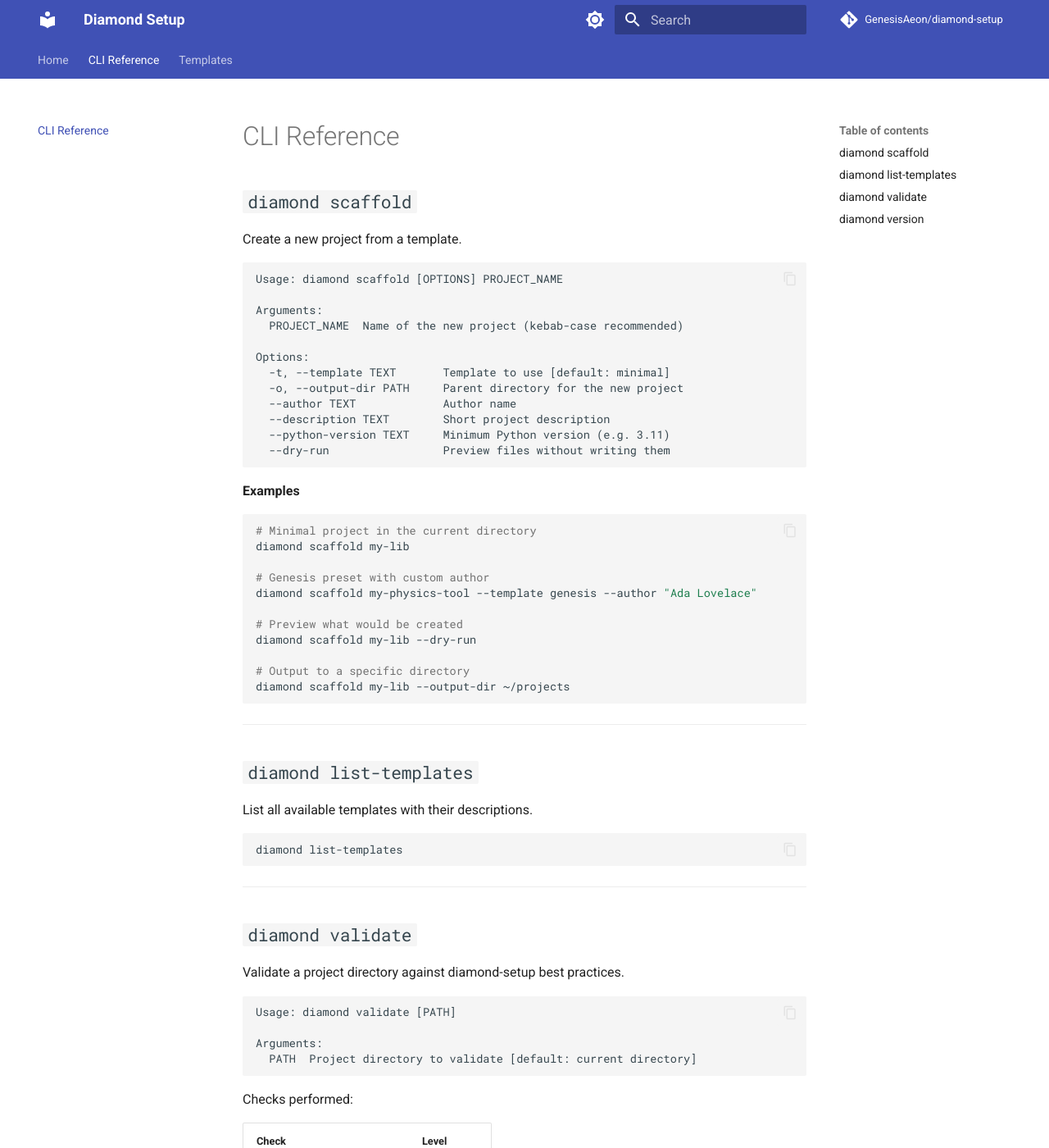
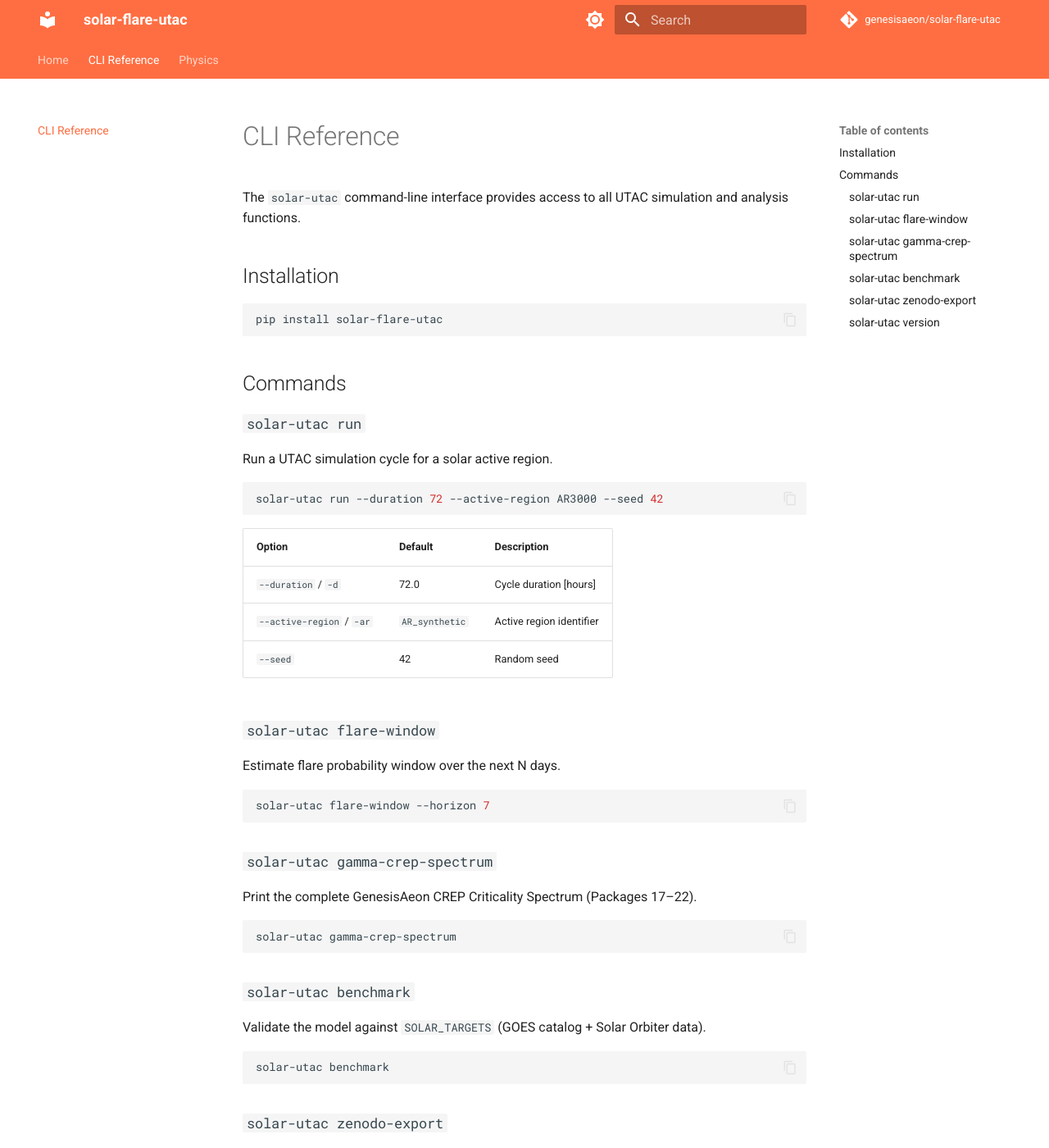
Before and after one commit to GenesisAeon/solar-flare-utac, an MkDocs documentation site: the page built from docs/cli.md, in a window 1280 px wide and 1400 px high. Shown: the whole window at 82% size. Built offline with MkDocs 1.6.1 and Material for MkDocs 9.7.7, drawn with Linux system fonts in a browser that asks for light colours; comment, search, counter and statistics services are not loaded; some of the changed text lies outside the part shown.

Commit message:
fix: resolve all CI failures (ruff, Python 3.10, mkdocs)
Ruff (25 errors → 0):
- Remove unused genesis-os symbol imports; replace with
  importlib.util.find_spec probe (_GENESIS_AVAILABLE) in system.py and
  crep_solar.py to eliminate 6 F401 errors
- Remove unused imports across active_region, benchmark, geomagnetic,
  reconnection, goes_loader (auto-fixed by ruff --fix)
- Fix import sort order (I001), datetime.UTC alias (UP017),
  zip strict=False (B905), unused variable h_before (F841)
- Remove empty TYPE_CHECKING block in goes_loader.py

Python version:
- Remove Python 3.10 from CI test matrix (requires-python = ">=3.11")

Docs / mkdocs:
- Replace diamond-setup docs with solar-flare-utac content
  (index.md, cli.md, new physics.md; remove templates.md)
- Update mkdocs.yml site name, nav, and colour scheme
- Install dev + docs extras in CI docs job: pip install -e ".[dev,docs]"

All checks: ruff OK, 67 tests passed.

https://claude.ai/code/session_01UNspPnrTGDuSbB7Eq5xcsV

````diff
--- a/docs/cli.md
+++ b/docs/cli.md
@@ -1,88 +1,66 @@
 # CLI Reference
 
-## `diamond scaffold`
+The `solar-utac` command-line interface provides access to all UTAC simulation
+and analysis functions.
 
-Create a new project from a template.
+## Installation
 
-```
-Usage: diamond scaffold [OPTIONS] PROJECT_NAME
-
-Arguments:
-  PROJECT_NAME  Name of the new project (kebab-case recommended)
-
-Options:
-  -t, --template TEXT       Template to use [default: minimal]
-  -o, --output-dir PATH     Parent directory for the new project
-  --author TEXT             Author name
-  --description TEXT        Short project description
-  --python-version TEXT     Minimum Python version (e.g. 3.11)
-  --dry-run                 Preview files without writing them
+```bash
+pip install solar-flare-utac
 ```
 
-**Examples**
+## Commands
+
+### `solar-utac run`
+
+Run a UTAC simulation cycle for a solar active region.
 
 ```bash
-# Minimal project in the current directory
-diamond scaffold my-lib
-
-# Genesis preset with custom author
-diamond scaffold my-physics-tool --template genesis --author "Ada Lovelace"
-
-# Preview what would be created
-diamond scaffold my-lib --dry-run
-
-# Output to a specific directory
-diamond scaffold my-lib --output-dir ~/projects
+solar-utac run --duration 72 --active-region AR3000 --seed 42
 ```
 
----
+| Option | Default | Description |
+|---|---|---|
+| `--duration` / `-d` | 72.0 | Cycle duration [hours] |
+| `--active-region` / `-ar` | `AR_synthetic` | Active region identifier |
+| `--seed` | 42 | Random seed |
 
-## `diamond list-templates`
+### `solar-utac flare-window`
 
-List all available templates with their descriptions.
+Estimate flare probability window over the next N days.
 
 ```bash
-diamond list-templates
+solar-utac flare-window --horizon 7
 ```
 
----
+### `solar-utac gamma-crep-spectrum`
 
-## `diamond validate`
+Print the complete GenesisAeon CREP Criticality Spectrum (Packages 17–22).
 
-Validate a project directory against diamond-setup best practices.
-
-```
-Usage: diamond validate [PATH]
-
-Arguments:
-  PATH  Project directory to validate [default: current directory]
+```bash
+solar-utac gamma-crep-spectrum
 ```
 
-Checks performed:
+### `solar-utac benchmark`
 
-| Check | Level |
-|-------|-------|
-| `pyproject.toml` present | **Error** |
-| `src/` layout present | Warning |
-| `tests/` directory present | Warning |
-| `.github/workflows/` present | Warning |
-| `README.md` present | Warning |
-| `.gitignore` present | Warning |
+Validate the model against `SOLAR_TARGETS` (GOES catalog + Solar Orbiter data).
 
 ```bash
-# Validate the current directory
-diamond validate
-
-# Validate a specific project
-diamond validate path/to/my-project
+solar-utac benchmark
 ```
 
----
+### `solar-utac zenodo-export`
 
-## `diamond version`
-
-Print the installed version.
+Export a Zenodo-compatible metadata record to stdout.
 
 ```bash
-diamond version
+solar-utac zenodo-export > record.json
 ```
+
+### `solar-utac version`
+
+Show the installed version.
+
+```bash
+solar-utac version
+```
--- a/mkdocs.yml
+++ b/mkdocs.yml
@@ -1,23 +1,23 @@
-site_name: Diamond Setup
-site_description: Universal Python project scaffold — generate professional project skeletons in seconds
-site_author: GenesisAeon
-repo_url: https://github.com/GenesisAeon/diamond-setup
-repo_name: GenesisAeon/diamond-setup
+site_name: solar-flare-utac
+site_description: Solar flare magnetic avalanche threshold — GenesisAeon Package 21
+site_author: Johann Römer / MOR Research Collective
+repo_url: https://github.com/genesisaeon/solar-flare-utac
+repo_name: genesisaeon/solar-flare-utac
 
 theme:
   name: material
   palette:
     - media: "(prefers-color-scheme: light)"
       scheme: default
-      primary: indigo
-      accent: indigo
+      primary: deep-orange
+      accent: orange
       toggle:
         icon: material/brightness-7
         name: Switch to dark mode
     - media: "(prefers-color-scheme: dark)"
       scheme: slate
-      primary: indigo
-      accent: indigo
+      primary: deep-orange
+      accent: orange
       toggle:
         icon: material/brightness-4
         name: Switch to light mode
@@ -40,4 +40,4 @@ markdown_extensions:
 nav:
   - Home: index.md
   - CLI Reference: cli.md
-  - Templates: templates.md
+  - Physics: physics.md
--- a/src/solar_flare_utac/__init__.py
+++ b/src/solar_flare_utac/__init__.py
@@ -19,8 +19,8 @@ Diamond-template contract
     SolarFlareUTAC.to_zenodo_record()  → dict
 """
 
+from .constants import GAMMA_SOLAR, PACKAGE_REGISTRY_ENTRY, SIGMA_CREP, SOLAR_TARGETS
 from .system import SolarFlareUTAC
-from .constants import GAMMA_SOLAR, SIGMA_CREP, SOLAR_TARGETS, PACKAGE_REGISTRY_ENTRY
 
 __version__ = "0.1.0"
 __author__ = "Johann Römer / MOR Research Collective"
````
Also changed, not shown: docs/index.md (+41 -25 lines), docs/physics.md (added, +70 -0 lines), docs/templates.md (deleted, +0 -111 lines), 10 other files.
